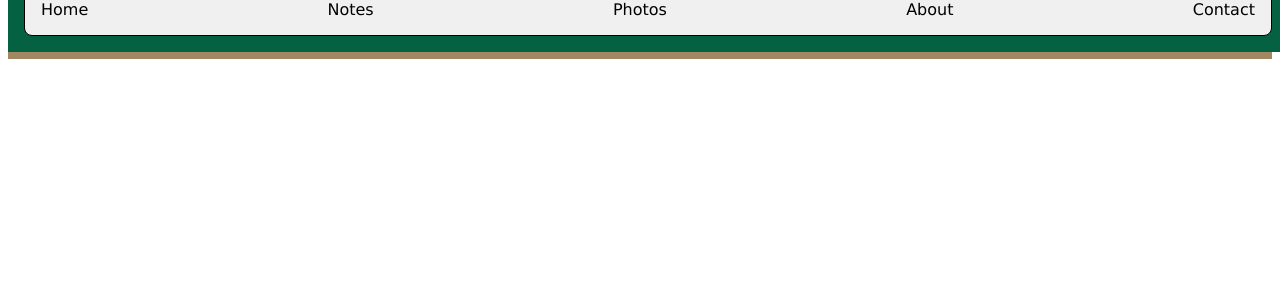
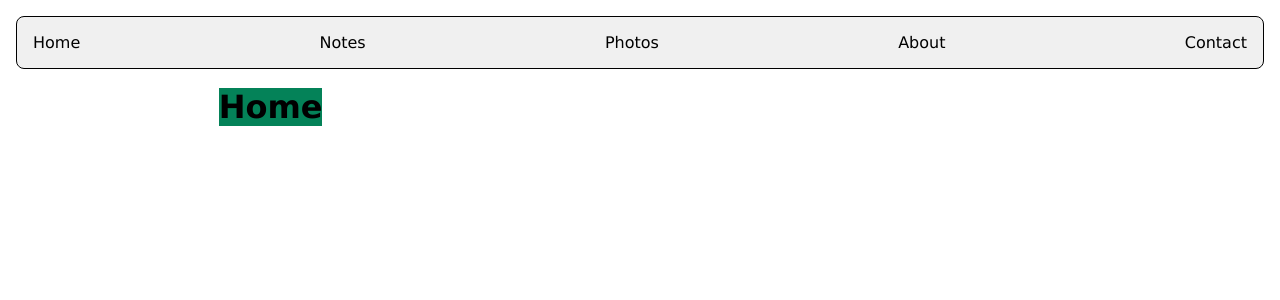
Before and after one commit to naveenquodras/my-react-app, a React (Vite) app: page / in a window 1280 px wide. Shown: the top 300 px of the page. Built offline with nearby package versions, Linux system fonts and the light colour scheme; the HTML template or start-up script is replaced by a standard one.

Commit message:
Final commit for 21feb2026.

```diff
--- a/src/App.css
+++ b/src/App.css
@@ -1,6 +1,7 @@
 :root {
   font-family: Verdana, Geneva, Tahoma, sans-serif;
-  --main-app-background-color: #7c5924b6;
+  --app-background-color: #080500b6;
+  --app-header-height : 5rem;
   --notes-container-background-color: #c59d60b6;
   --dialog-header-background-color: antiquewhite;
   --dialog-footer-background-color: antiquewhite;
@@ -25,7 +26,7 @@ button {
   min-width: 5rem;
 }
 
-.main-app {
+.app {
   display: grid;
   position: relative;
   grid-template-areas:
@@ -33,38 +34,71 @@ button {
   "main main main"
   "footer footer footer";
   grid-template-columns: 1fr 4fr 1fr;;
-  grid-template-rows: 0.40fr 4fr 1fr;
+  grid-template-rows: auto 1fr auto;
   align-items: center;
   justify-content: center;
-  background-color: var(--main-app-background-color);
+  overflow: auto;
+  /* background-color: var(--app-background-color); */
   min-width: 100%;
-  height: 100%;
+  height: 98vh;
 
   .header {
     grid-area: header;
     position:fixed;
-    width: 100%;
-    background-color: rgb(4, 98, 66);
+    top : 0;
+    left : 0;
+    height : var(--app-header-height);
+    width: 100vw;
+    /* background-color: rgb(4, 98, 66); */
   }
 
   .main {
     grid-area: main;
+    position: absolute;
+    top : var(--app-header-height);
+    /* grid-row: 2; */
+    grid-column: 2;
     background-color: rgb(4, 130, 88);
   }
+
   .footer {
     grid-area: footer;
-    background-color: aqua;
+    /* background-color: aqua; */
   }
 }
 
 .notes-container {
-  display: flex;
-  flex-direction: row;
-  align-items: center;
-  justify-content: center;
-  background-color: var(--notes-container-background-color);
-  min-width: 100%;
-  height: 100%;
+  display: grid;
+  position: relative;
+  grid-template-columns: repeat(3, 1fr);
+  grid-template-areas:
+  "new details details"
+  "list details details";
+  /* background-color: var(--notes-container-background-color); */
+  width: 100%;
+  height: 95vh;
+  --new-note-height : 3rem;
+
+  .new-note {
+    grid-area: new;
+    position: absolute;
+    height : var(--new-note-height);
+    top: 0;
+    left:0;
+  }
+
+  .notes-list {
+    grid-area: list;
+    position: relative;
+    top: var(--new-note-height);
+    height: 100%;
+    overflow: scroll;
+  }
+
+  .note-details {
+    grid-area: details;
+  }
+
 }
 
 ul {
@@ -81,7 +115,7 @@ ul {
   }
 
 }
-
+/*
 .note-details {
   display: flex;
   flex-direction: column;
@@ -103,7 +137,7 @@ ul {
   }
 
 
-}
+} */
 
 .note {
   display: flex;
--- a/src/App.tsx
+++ b/src/App.tsx
@@ -17,7 +17,7 @@ function App() {
 
   return (
     <>
-    <div className="main-app">
+    <div className="app">
       <div className="header">
           <Menu onMenuSelect={onMenuSelect} />
       </div>
--- a/src/modules/notes.tsx
+++ b/src/modules/notes.tsx
@@ -28,12 +28,15 @@ export default function Notes() {
     return (
         <>
             <div className="notes-container">
+                <section className="new-note">
+                    <NoteEditor
+                            open={editorOpen}
+                            onClose={() => setEditorOpen(false)}
+                            onNoteSaved={refreshNotes}
+                        />
+                </section>
                 <section className="notes-list">
-                    <NoteEditor
-                        open={editorOpen}
-                        onClose={() => setEditorOpen(false)}
-                        onNoteSaved={refreshNotes}
-                    />
+
                     <NotesList
                         notes={notes}
                         handleNoteClick={handleNoteClick}
```
